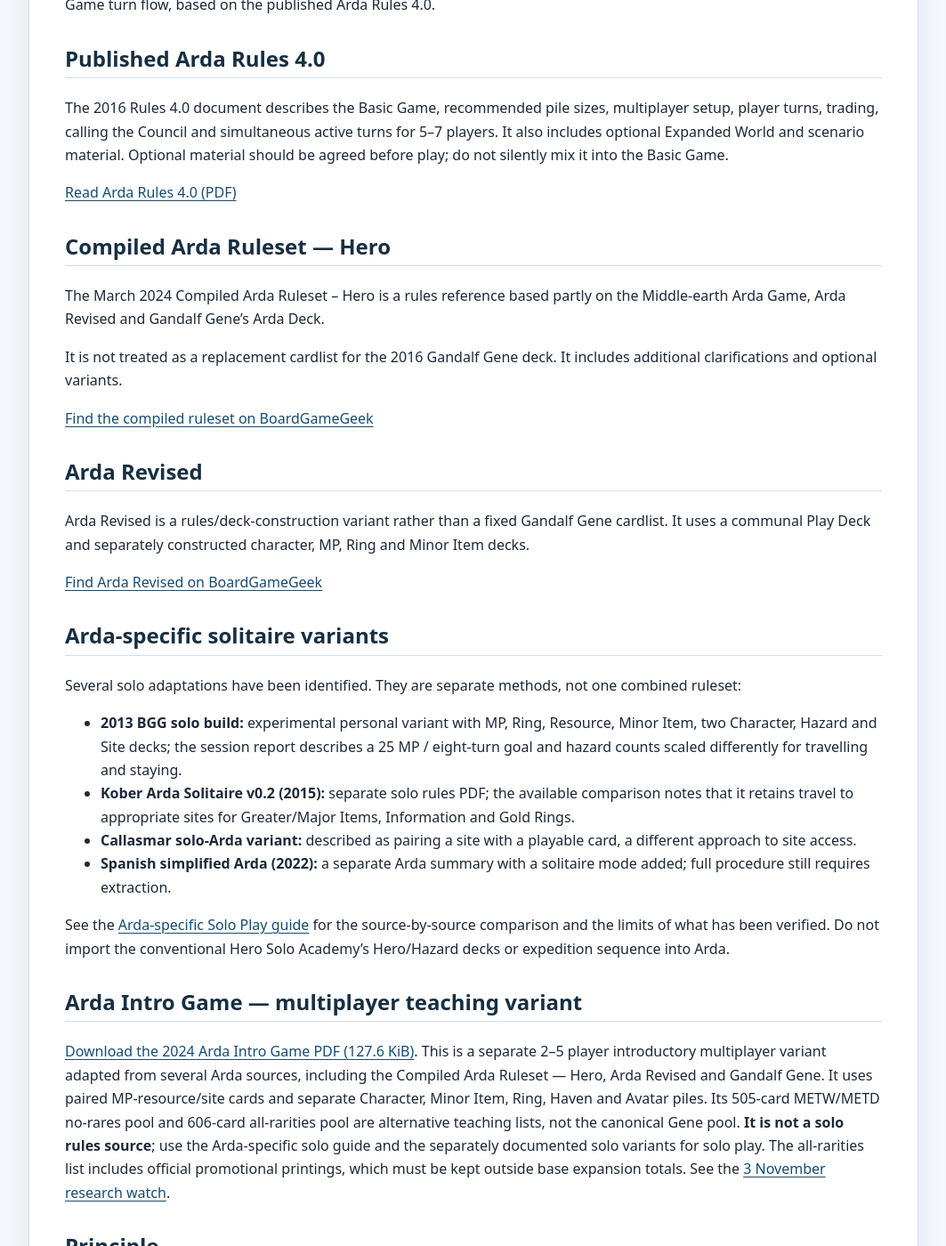
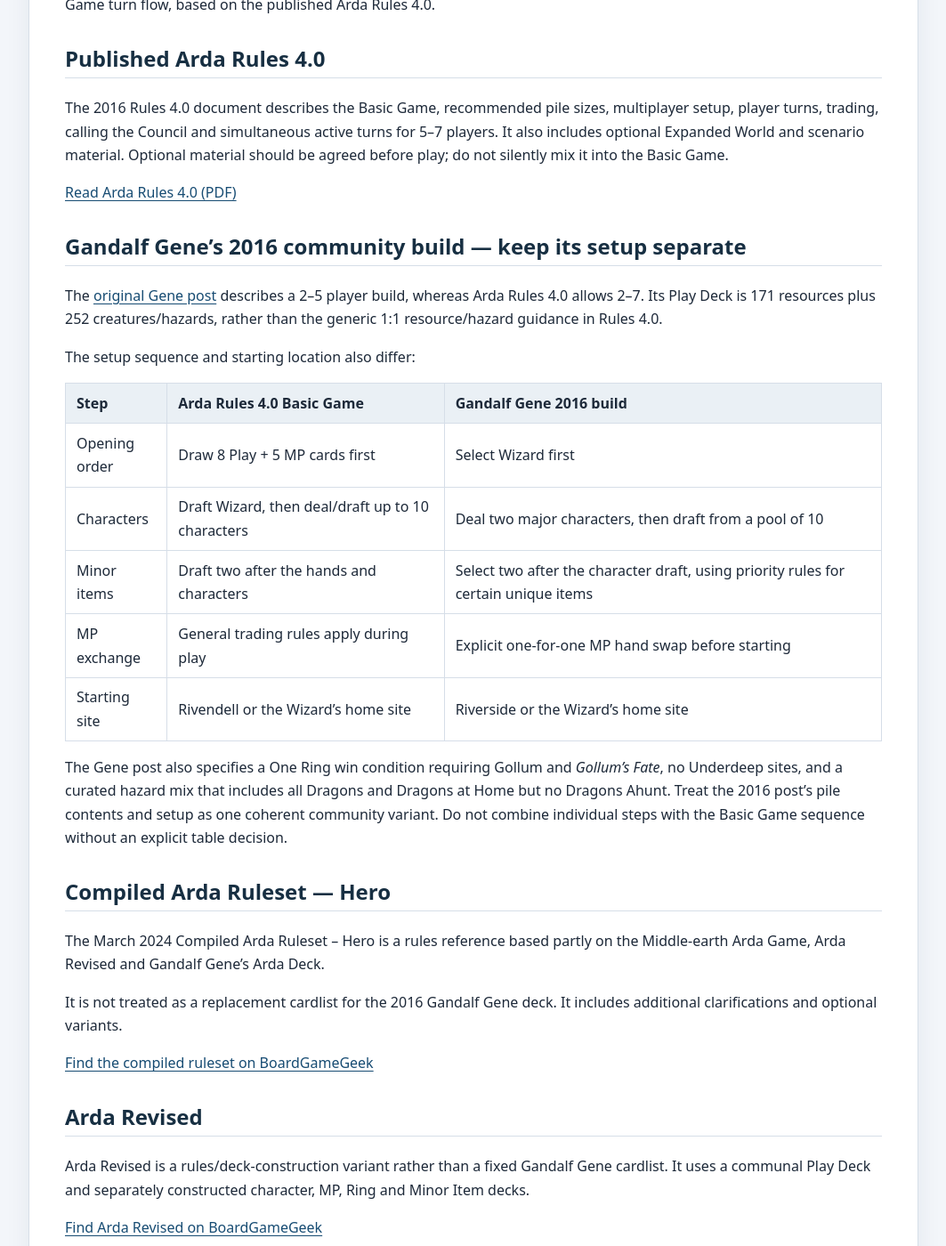
Before and after one commit to JamSpot/meccg-arda-master-database, a Jekyll site: the page built from docs/rules-and-variants.md, in a window 1280 px wide and 1400 px high, scrolled down 524 px. Shown: the whole window at 89% size, without its empty margins (108-1171 px from the left). Built offline with Jekyll 4.4.1, drawn with Linux system fonts in a browser that asks for light colours; our own code applies the rules of GitHub Pages for plain Markdown files.

Commit message:
Document setup differences in Gandalf Gene Arda variant

```diff
--- a/docs/rules-and-variants.md
+++ b/docs/rules-and-variants.md
@@ -9,6 +9,22 @@ The main Arda format is a shared-deck multiplayer game for 2–7 players. All pl
 The 2016 Rules 4.0 document describes the Basic Game, recommended pile sizes, multiplayer setup, player turns, trading, calling the Council and simultaneous active turns for 5–7 players. It also includes optional Expanded World and scenario material. Optional material should be agreed before play; do not silently mix it into the Basic Game.
 
 [Read Arda Rules 4.0 (PDF)](https://lureofmiddleearth.com/wp-content/uploads/2016/03/arda_4.0_en.pdf)
+
+## Gandalf Gene's 2016 community build — keep its setup separate
+
+The [original Gene post](https://councilofelrond.org/forum/viewtopic.php?f=37&t=2870) describes a 2–5 player build, whereas Arda Rules 4.0 allows 2–7. Its Play Deck is 171 resources plus 252 creatures/hazards, rather than the generic 1:1 resource/hazard guidance in Rules 4.0.
+
+The setup sequence and starting location also differ:
+
+| Step | Arda Rules 4.0 Basic Game | Gandalf Gene 2016 build |
+|---|---|---|
+| Opening order | Draw 8 Play + 5 MP cards first | Select Wizard first |
+| Characters | Draft Wizard, then deal/draft up to 10 characters | Deal two major characters, then draft from a pool of 10 |
+| Minor items | Draft two after the hands and characters | Select two after the character draft, using priority rules for certain unique items |
+| MP exchange | General trading rules apply during play | Explicit one-for-one MP hand swap before starting |
+| Starting site | Rivendell or the Wizard's home site | Riverside or the Wizard's home site |
+
+The Gene post also specifies a One Ring win condition requiring Gollum and *Gollum's Fate*, no Underdeep sites, and a curated hazard mix that includes all Dragons and Dragons at Home but no Dragons Ahunt. Treat the 2016 post's pile contents and setup as one coherent community variant. Do not combine individual steps with the Basic Game sequence without an explicit table decision.
 
 ## Compiled Arda Ruleset — Hero
 
```
